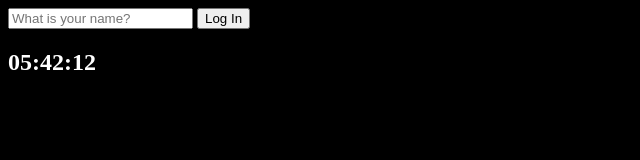
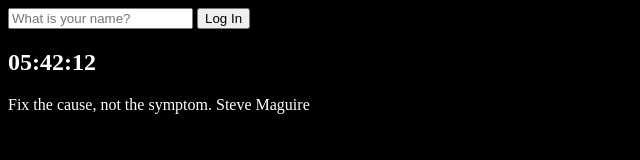
Before and after one commit to isp1106/Momentum-Clone, a plain HTML site: page index.html in a window 1280 px wide. Shown: the whole page, without its empty margins (0-640 px from the left). Drawn offline with Linux system fonts and the light colour scheme.

Commit message:
feat: add quotes array

```diff
--- a/index.html
+++ b/index.html
@@ -16,7 +16,12 @@
   </form>
   <h1 id="greeting" class="hidden"></h1>
   <h2 id="clock">00:00</h2>
+  <div id="quote">
+    <span></span>
+    <span></span>
+  </div>
   <script src="js/greeting.js"></script>
   <script src="js/clock.js"></script>
+  <script src="js/quote.js"></script>
 </body>
 </html>
--- /dev/null
+++ b/js/quote.js
@@ -0,0 +1,52 @@
+const quotes = [
+  {
+    quote:
+      "Any fool can write code that a computer can understand. Good programmers write code that humans can understand.",
+    author: "Martin Fowler",
+  },
+  {
+    quote: "First, solve the problem. Then, write the code.",
+    author: "John Johnson",
+  },
+  {
+    quote: "Experience is the name everyone gives to their mistakes.",
+    author: "Oscar Wilde",
+  },
+  {
+    quote: "In order to be irreplaceable, one must always be different",
+    author: "Coco Chanel",
+  },
+  {
+    quote: "Java is to JavaScript what car is to Carpet.",
+    author: "Chris Heilmann",
+  },
+  {
+    quote: "Knowledge is power.",
+    author: "Francis Bacon",
+  },
+  {
+    quote:
+      "Sometimes it pays to stay in bed on Monday, rather than spending the rest of the week debugging Monday’s code.",
+    author: "Dan Salomon",
+  },
+  {
+    quote: "Ruby is rubbish! PHP is phpantastic!",
+    author: "Nikita Popov",
+  },
+  {
+    quote: "Code is like humor. When you have to explain it, it’s bad.",
+    author: "Cory House",
+  },
+  {
+    quote: "Fix the cause, not the symptom.",
+    author: "Steve Maguire",
+  },
+];
+
+const quote = document.querySelector("#quote span:first-child");
+const author = document.querySelector("#quote span:last-child");
+
+const todaysQuote = quotes[Math.floor(Math.random() * quotes.length)];
+
+quote.innerText = todaysQuote.quote;
+author.innerText = todaysQuote.author;
```
